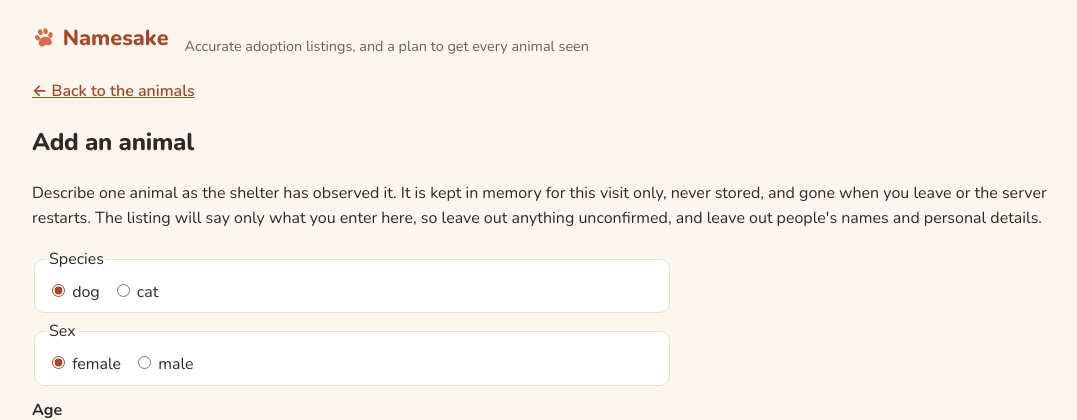
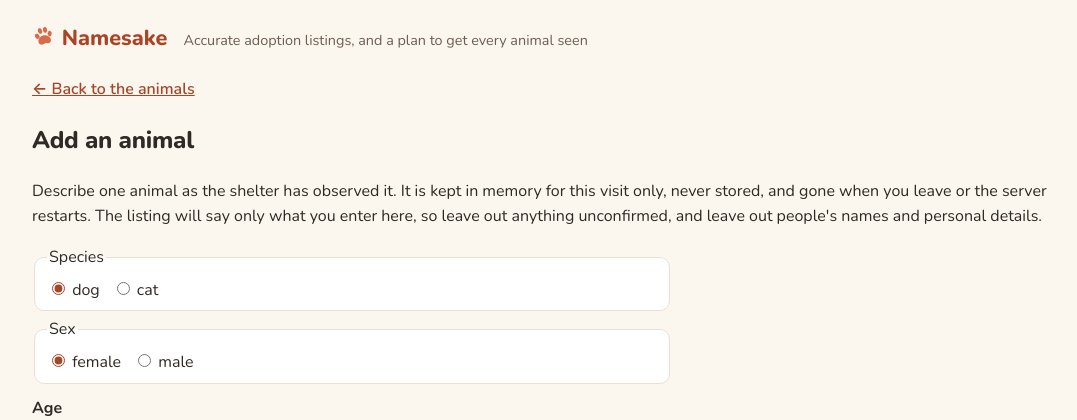
Before and after one commit to bsabau/namesake, a FastAPI app: page /animals/new in a window 1280 px wide. Shown: the top 420 px of the page, without its empty margins (74-1151 px from the left). Run offline with FastAPI, Linux system fonts and the light colour scheme.

Commit message:
Warm UI: every animal card the same size, and the tagline back on the brand's baseline
The author, 18 October: cards on the same dimensions, and the tagline was not
aligned with the name. The grid gets equal rows and each card fills its cell; the
brand is inline again so the header's baseline uses the name, not the paw.

Co-Authored-By: Claude Fable 5.1 <noreply@anthropic.com>

```diff
--- a/app/ui/warm/static/style.css
+++ b/app/ui/warm/static/style.css
@@ -137,10 +137,9 @@ main, .site-header, .site-footer {
   padding-bottom: 22px;
 }
 
+/* Inline, not flex, so the header's baseline alignment uses the name, not the paw. */
 .brand {
-  display: inline-flex;
-  align-items: center;
-  gap: 6px;
+  display: inline-block;
   color: var(--primary-ink);
   font-weight: 800;
   font-size: 1.35rem;
@@ -148,7 +147,13 @@ main, .site-header, .site-footer {
   border-radius: 999px;
 }
 
-.brand .paw { font-size: 1.15em; color: var(--primary); transform: rotate(-12deg); }
+.brand .paw {
+  font-size: 1.1em;
+  margin-right: 6px;
+  color: var(--primary);
+  vertical-align: -0.15em;
+  transform: rotate(-12deg);
+}
 
 .tagline, .site-footer { color: var(--muted); font-size: 0.9rem; }
 
@@ -247,12 +252,16 @@ main, .site-header, .site-footer {
   padding: 0;
   display: grid;
   grid-template-columns: repeat(auto-fill, minmax(min(220px, 100%), 1fr));
+  grid-auto-rows: 1fr;
   gap: 18px;
 }
 
-/* Animal cards are submit buttons: picking one opens the result. */
+/* Animal cards are submit buttons: picking one opens the result. Every card in a row is
+   as tall as the tallest, whatever the length of its text. */
+.animal-grid > li { display: flex; }
 button.animal-card {
-  display: block;
+  display: flex;
+  flex-direction: column;
   width: 100%;
   padding: 0;
   font: inherit;
```
